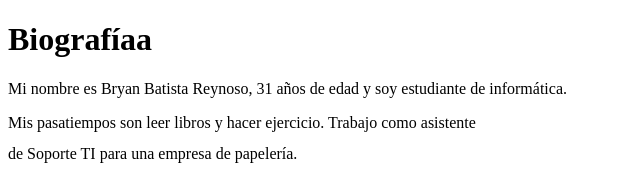
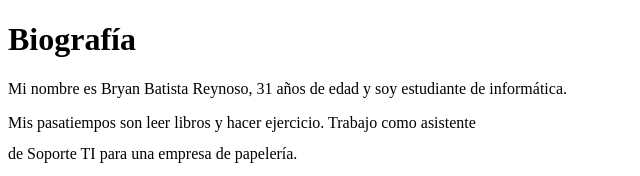
Before and after one commit to Bryanbatista31/biografiaconfoto.github.io, a plain HTML site: page index.html in a window 1280 px wide. Shown: the top 176 px of the page, 0-640 px from the left. Drawn offline with Linux system fonts and the light colour scheme; files whose address does not match are found by name.

Commit message:
Update index.html

```diff
--- a/index.html
+++ b/index.html
@@ -8,7 +8,7 @@
 <body>
     <p>
 
-        <h1>Biografíaa</h1>
+        <h1>Biografía</h1>
         <p>Mi nombre es Bryan Batista Reynoso, 31 años de edad y soy estudiante de informática. <pre></pre>
             Mis pasatiempos son leer libros y hacer ejercicio. Trabajo como asistente <pre></pre>
             de Soporte TI para una empresa de papelería.  </p>
```
